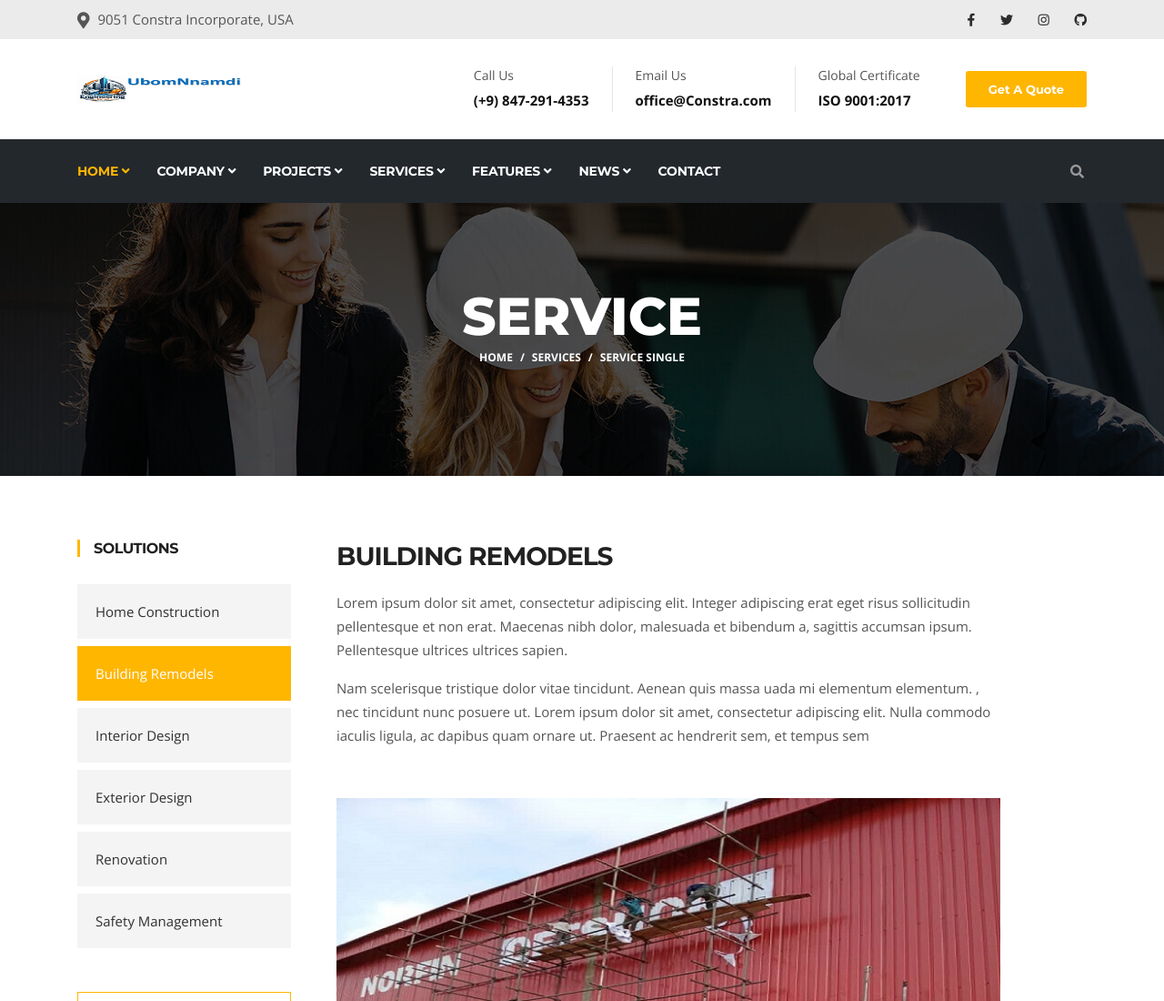
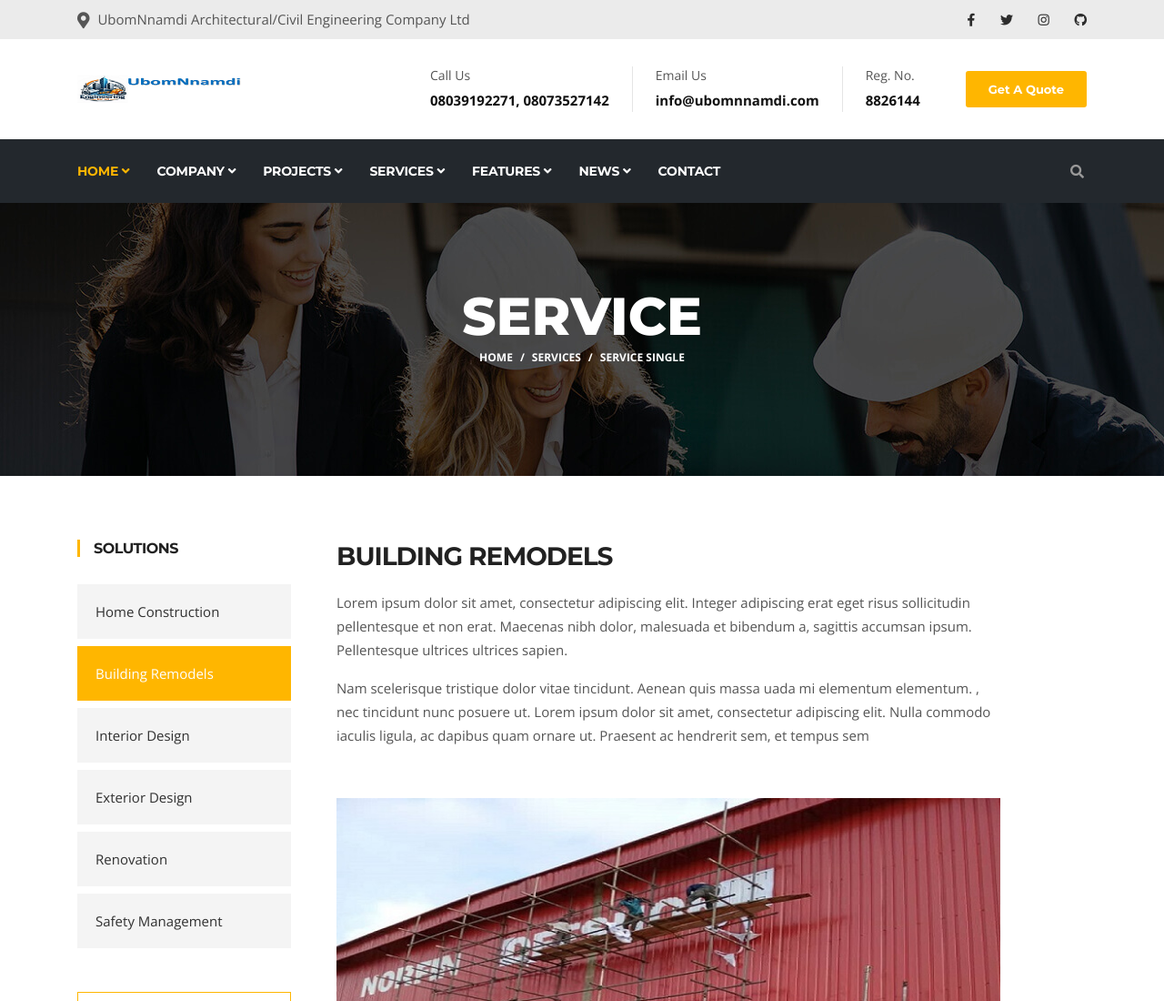
Before and after one commit to Ukeremi/Ubomnnamdiconstruction, a website: page theme/service-single.html in a window 1280 px wide. Shown: the top 1100 px of the page at 91% size. Drawn offline with nearby package versions, Linux system fonts and the light colour scheme; some packages are replaced by stand-ins of ours.

Commit message:
update service

```diff
--- a/theme/service-single.html
+++ b/theme/service-single.html
@@ -68,7 +68,7 @@
           <div class="row">
               <div class="col-lg-8 col-md-8">
                 <ul class="top-info text-center text-md-left">
-                    <li><i class="fas fa-map-marker-alt"></i> <p class="info-text">9051 Constra Incorporate, USA</p>
+                    <li><i class="fas fa-map-marker-alt"></i> <p class="info-text">UbomNnamdi Architectural/Civil Engineering Company Ltd</p>
                     </li>
                 </ul>
               </div>
@@ -118,7 +118,7 @@
                     <div class="info-box">
                       <div class="info-box-content">
                           <p class="info-box-title">Call Us</p>
-                          <p class="info-box-subtitle">(+9) 847-291-4353</p>
+                          <p class="info-box-subtitle">08039192271, 08073527142</p>
                       </div>
                     </div>
                   </li>
@@ -126,15 +126,15 @@
                     <div class="info-box">
                       <div class="info-box-content">
                           <p class="info-box-title">Email Us</p>
-                          <p class="info-box-subtitle">office@Constra.com</p>
+                          <p class="info-box-subtitle">info@ubomnnamdi.com</p>
                       </div>
                     </div>
                   </li>
                   <li class="last">
                     <div class="info-box last">
                       <div class="info-box-content">
-                          <p class="info-box-title">Global Certificate</p>
-                          <p class="info-box-subtitle">ISO 9001:2017</p>
+                          <p class="info-box-title">Reg. No.</p>
+                          <p class="info-box-subtitle">8826144</p>
                       </div>
                     </div>
                   </li>
```
Also changed, not shown: theme/pricing.html (+5 -5 lines).
